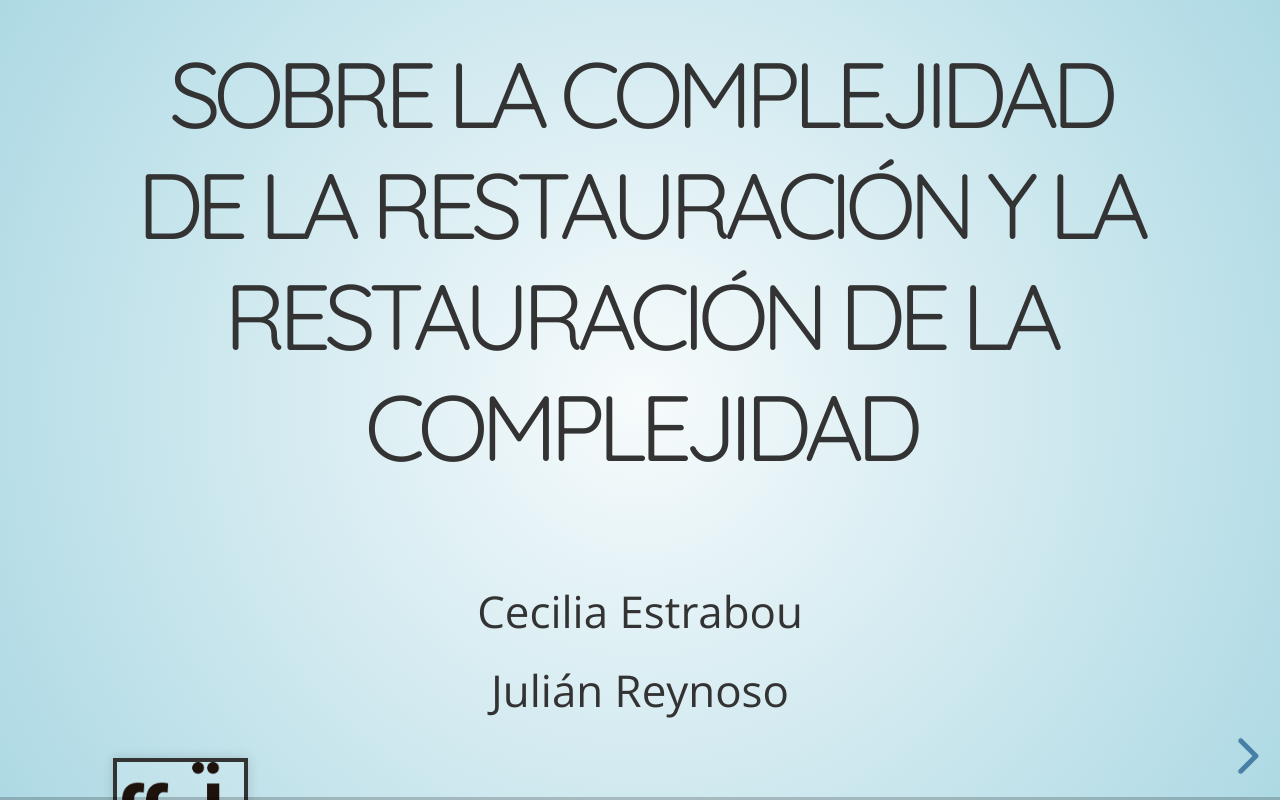
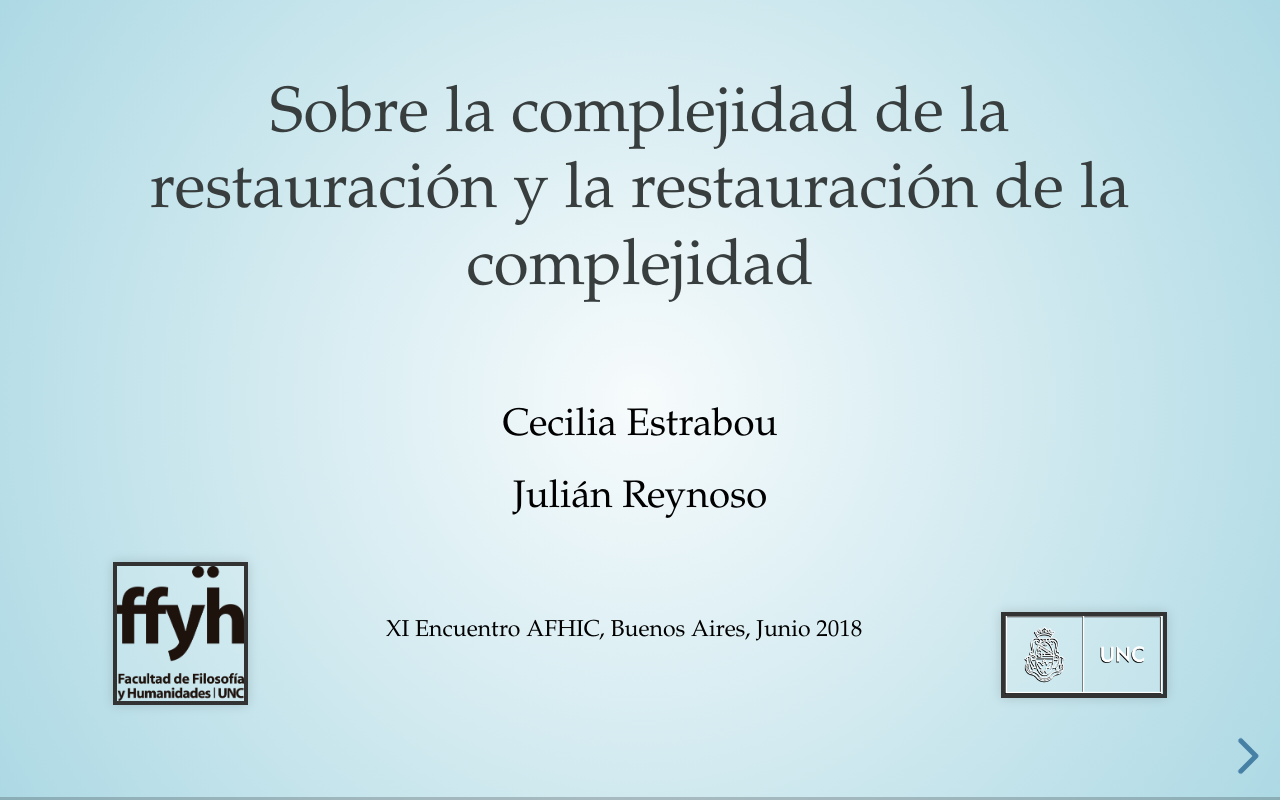
Before and after one commit to soy-julian/complex, a website: page index.html in a window 1280 px wide. Drawn offline with nearby package versions, Linux system fonts and the light colour scheme.

Commit message:
CSS tinkering

```diff
--- a/css/theme/sky.css
+++ b/css/theme/sky.css
@@ -22,10 +22,10 @@ body {
   background-color: #f7fbfc; }
 
 .reveal {
-  font-family: "Open Sans", sans-serif;
-  font-size: 40px;
+  font-family: "Palatino Linotype", "Book Antiqua", Palatino, FreeSerif, serif;
+  font-size: 35px;
   font-weight: normal;
-  color: #333; }
+  color: #000; }
 
 ::selection {
   color: #fff;
@@ -52,26 +52,29 @@ body {
 .reveal h5,
 .reveal h6 {
   margin: 0 0 20px 0;
-  color: #333;
-  font-family: "Quicksand", sans-serif;
+  color: #383D3D;
+  font-family: "Palatino Linotype", "Book Antiqua", Palatino, FreeSerif, serif;
   font-weight: normal;
   line-height: 1.2;
-  letter-spacing: -0.08em;
-  text-transform: uppercase;
+  letter-spacing: normal;
+  text-transform: none;
   text-shadow: none;
   word-wrap: break-word; }
 
 .reveal h1 {
-  font-size: 3.77em; }
+  font-size: 2.11em; }
 
 .reveal h2 {
-  font-size: 2.11em; }
+  font-size: 1.66em; }
 
 .reveal h3 {
-  font-size: 1.55em; }
+  font-size: 1.1em; }
 
 .reveal h4 {
-  font-size: 1em; }
+  font-size: 0.8em; }
+
+.reveal h5 {
+  font-size: 0.5em; }
 
 .reveal h1 {
   text-shadow: none; }
@@ -81,6 +84,11 @@ body {
  *********************************************/
 .reveal p {
   margin: 20px 0;
+  line-height: 1.3; }
+
+.reveal pl {
+  text-align: left;
+  margin: 0px 0;
   line-height: 1.3; }
 
 /* Ensure certain elements are never larger than the slide itself */
```
